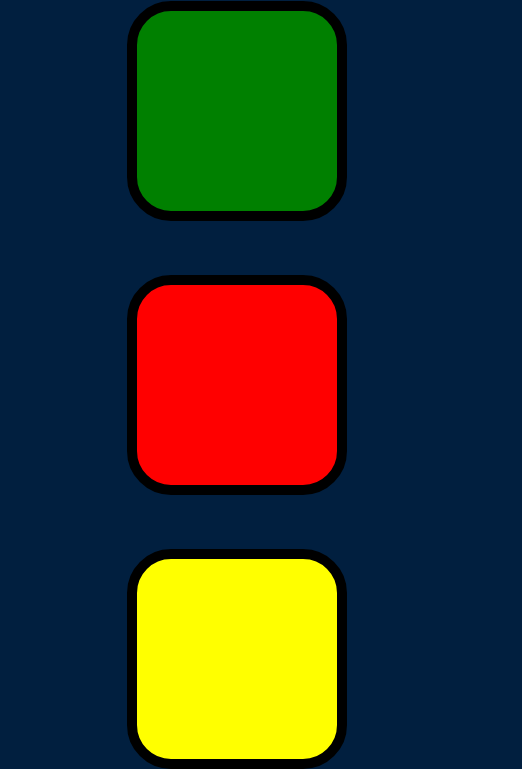
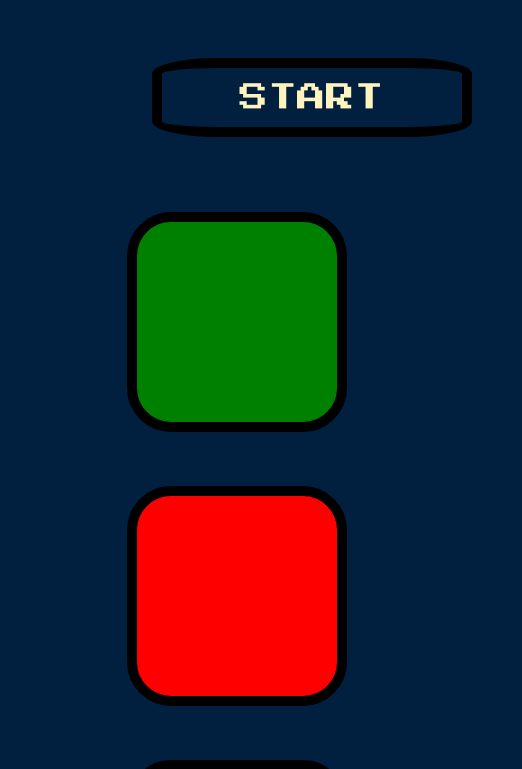
Before and after one commit to cmdr-1/first_game, a plain HTML site: page index.html in a window 390 px wide. Shown: the part 157-926 px from the top of the page, 522 px wide, since content can reach past the window. Drawn offline with nearby package versions, Linux system fonts and the light colour scheme.

Commit message:
Added compatibility for mobile devices.
Start Button Implemented to circumvent the need to press a keyboard key.

```diff
--- a/game.js
+++ b/game.js
@@ -12,7 +12,7 @@ var level = 0;
 // CRITICAL FUNCTIONS
 
 // Game start
-$(window).keydown(function() {
+$("#start").click(function() {
   if (!started) {
     $("#level-title").html("Level " + level);
     nextSequence();
@@ -20,7 +20,7 @@ $(window).keydown(function() {
   }
 });
 
-$(".btn").click("keydown", function() {
+$(".btn:not(#start)").click("keydown", function() {
   var userChosenColour = $(this).attr("id");
   userClickedPattern.push(userChosenColour);
   playSound(userChosenColour);
@@ -37,7 +37,7 @@ function checkAnswer(currentLevel) {
     }
   } else {
     $("body").addClass("game-over");
-    $("#level-title").html("Game Over, Press Any Key to Restart");
+    $("#level-title").html("Game Over, Press the Start Button to Try Again");
     playSound("wrong");
     setTimeout(function() {
       $("body").removeClass("game-over");
--- a/index.html
+++ b/index.html
@@ -9,10 +9,14 @@
 </head>
 
 <body>
-  <h1 id="level-title">Press A Key to Start</h1>
+  <h1 id="level-title">Press the Start Button to Start</h1>
   <div class="container">
-    <div lass="row">
+    <div class="row">
 
+      <div type="button" id="start" class="btn btn-block btn-sm">
+        <h4>START</h4>
+      </div>
+      <div class="row">
         <div type="button" id="green" class="btn green">
 
         </div>
--- a/styles.css
+++ b/styles.css
@@ -12,9 +12,16 @@ h3 {
   letter-spacing: 2px;
 }
 
+h4 {
+  font-family: 'Press Start 2P', cursive;
+  font-weight: 100;
+  font-size: 1.8rem;
+  margin: 5% 15% 5%;
+  color: #FEF2BF;
+}
 h6 {
   font-family: 'Press Start 2P', cursive;
-  font-weight: 50;
+  font-weight: lighter;
   font-size: 0.5rem;
   margin: 50% 15% 5%;
   color: #FEF2BF;
@@ -31,6 +38,15 @@ hr {
   font-family: 'Press Start 2P', cursive;
   margin: 5%;
   color: #FEF2BF;
+}
+
+#start {
+  margin: 50px;
+  display: inline-block;
+  height: auto;
+  width: 300px;
+  border: 10px solid black;
+  border-radius: 20%;
 }
 
 .container {
```
Lines whose indentation alone changed are shown as unchanged.
